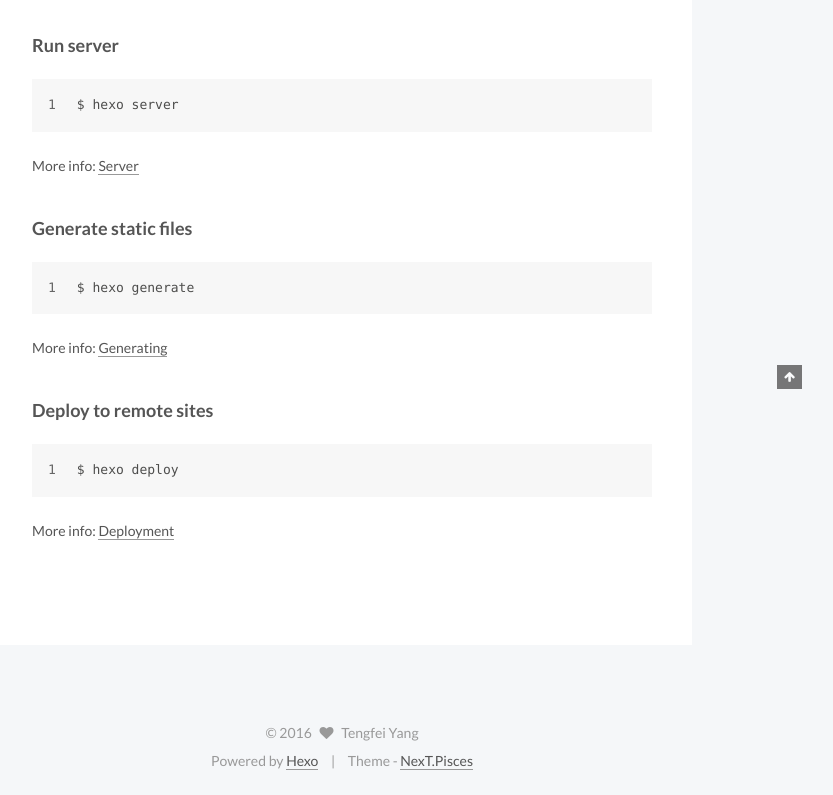
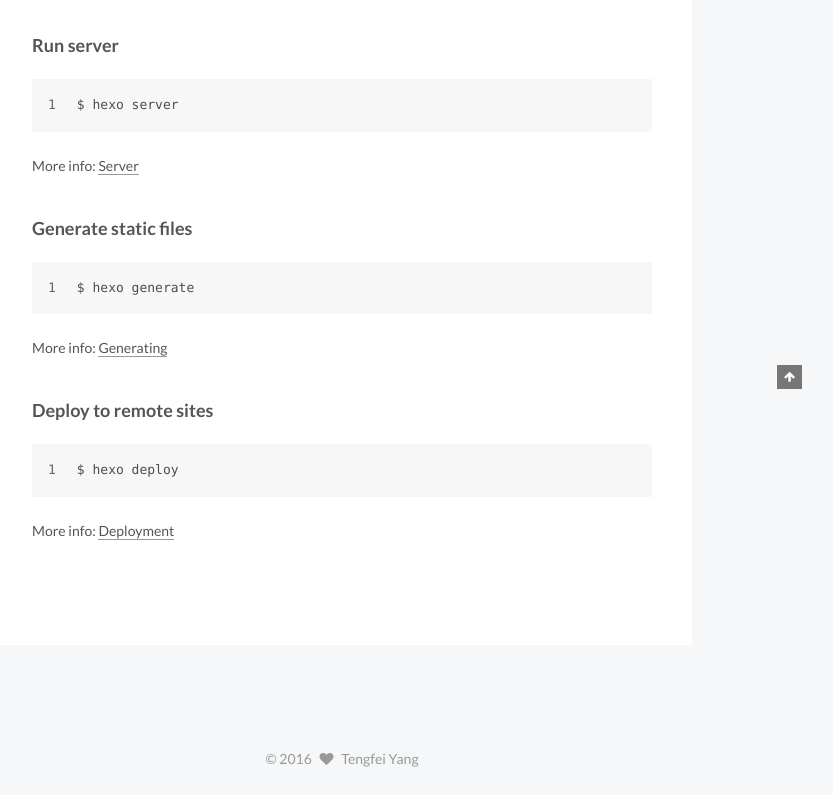
Before and after one commit to mrfeiii/gitmrfeiii.github.io, a plain HTML site: page 2016/05/08/hello-world/index.html in a window 1280 px wide. Shown: the part 511-1306 px from the top of the page, without its empty margins (428-1261 px from the left). Drawn offline with Linux system fonts and the light colour scheme.

Commit message:
Site updated: 2016-05-09 11:59:05

```diff
--- a/2016/05/08/hello-world/index.html
+++ b/2016/05/08/hello-world/index.html
@@ -445,16 +445,7 @@
   <span class="author" itemprop="copyrightHolder">Tengfei Yang</span>
 </div>
 
-<div class="powered-by">
-  Powered by <a class="theme-link" href="http://hexo.io">Hexo</a>
-</div>
 
-<div class="theme-info">
-  Theme -
-  <a class="theme-link" href="https://github.com/iissnan/hexo-theme-next">
-    NexT.Pisces
-  </a>
-</div>
 
 
 
--- a/css/main.css
+++ b/css/main.css
@@ -1549,7 +1549,7 @@
   width: 4px;
   height: 4px;
   border-radius: 50%;
-  background: #ffbaff;
+  background: #4481be;
 }
 .links-of-blogroll {
   font-size: 13px;
```
Also changed, not shown: about/index.html (+0 -9 lines), archives/2016/05/index.html (+0 -9 lines), archives/2016/index.html (+0 -9 lines), archives/index.html (+0 -9 lines), categories/index.html (+0 -9 lines), index.html (+0 -9 lines), tags/index.html (+0 -9 lines), 1 other file.
